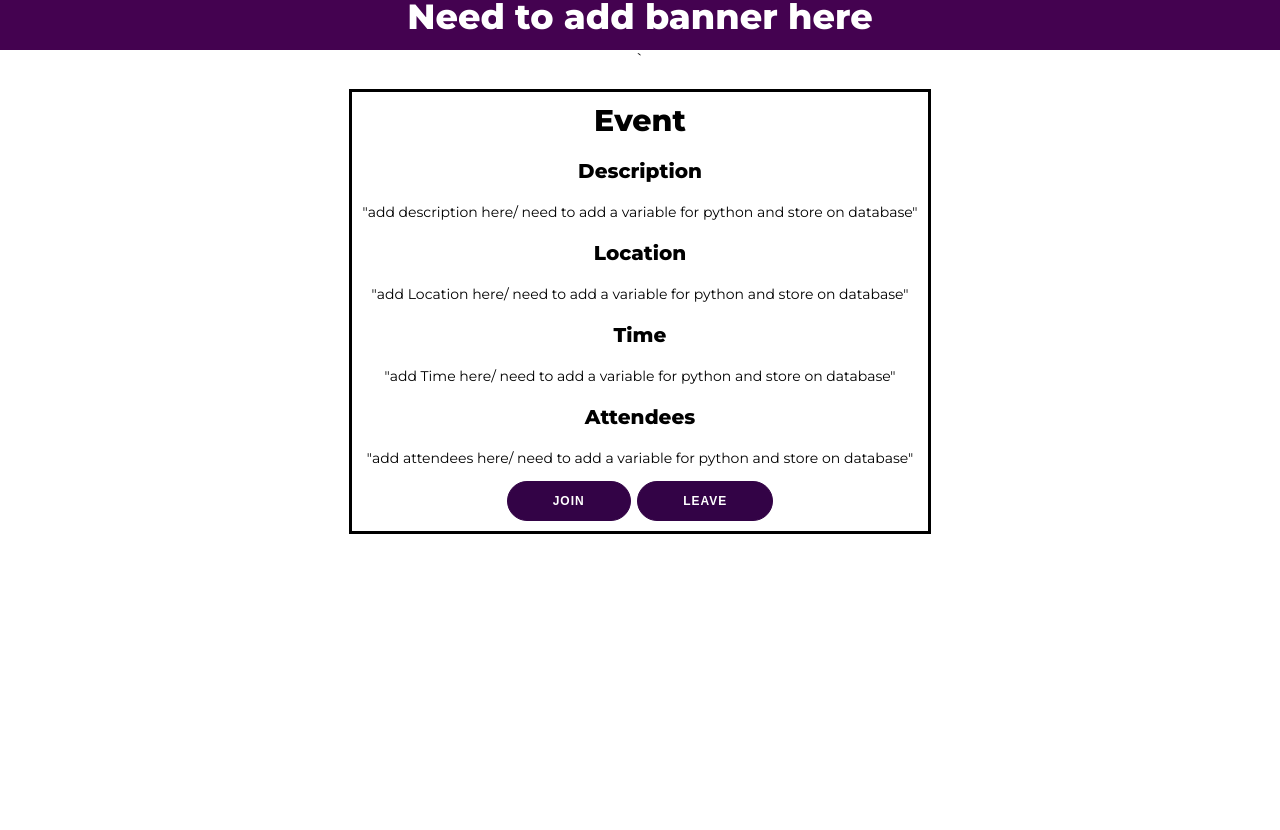
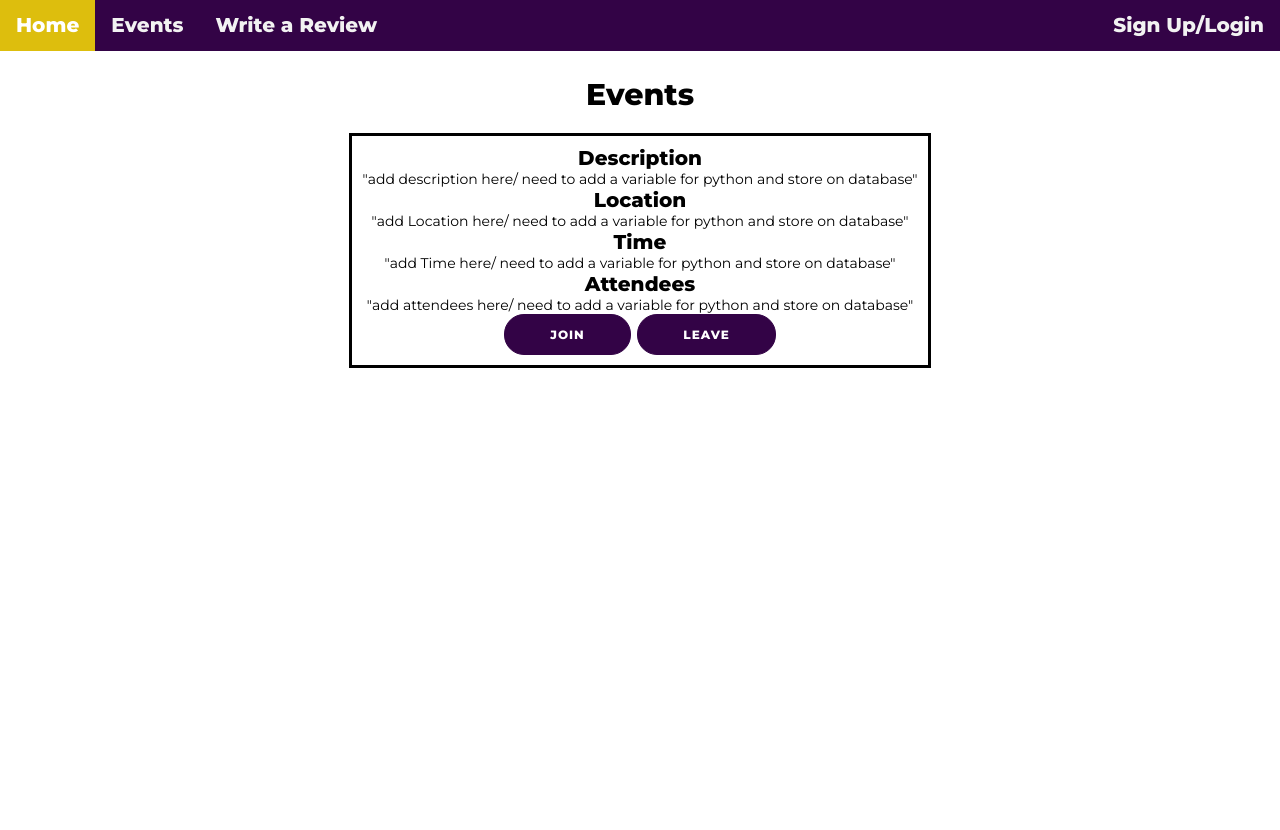
Before and after one commit to adev-exe/Finddit, a Flask app: page /events.html in a window 1280 px wide. Run offline with Flask 2, Linux system fonts and the light colour scheme.

Commit message:
change css, added nav to eventm removed robot

```diff
--- a/website/static/baseStyle.css
+++ b/website/static/baseStyle.css
@@ -1,17 +1,19 @@
-@import url('https://fonts.googleapis.com/css?family=Comfortaa');
+@import url('https://fonts.googleapis.com/css?family=Montserrat:400,800');
 *{
 	margin: 0;
 	padding: 0;
 	outline: none;
 	box-sizing: border-box;
-	font-family: 'Comfortaa', cursive;
+	font-family: 'Montserrat', sans-serif;
 }
+
 body{
 	background: url('https://i0.wp.com/stanzaliving.wpcomstaging.com/wp-content/uploads/2021/07/Cafes-in-Indore.jpg?fit=1000%2C750&ssl=1') no-repeat center;
-	background-size: cover;
+  background-size: cover;
 	width: 100%;
 	height: 100vh;
 }
+
 .wrapper{
 	position: absolute;
     top: 50%;
@@ -25,6 +27,7 @@ body{
     justify-content: space-between;
     border-radius: 5px;
 }
+
 .wrapper .input {
     width: 85%;
     padding: 15px 20px;
@@ -32,6 +35,7 @@ body{
     border-radius: 5px;
     font-weight: bold;
 }
+
 .searchbtn {
     background: #ffec00;
     width: 10%;
@@ -47,30 +51,37 @@ body{
     transform: translate(-50%, -50%);
     font-size: 18px;
 }
+
 body {
   margin: 0;
-  font-family: Arial, Helvetica, sans-serif;
 }
+
 .topnav {
-  background-color: #31078A;
+  background-color: #330346;
   overflow: hidden;
+  padding: 0%;
 }
+
 .topnav a {
   float: left;
   color: #f2f2f2;
   text-align: center;
   padding: 14px 16px;
   text-decoration: none;
-  font-size: 17px;
+  font-size: 20px;
+  font-weight: bold;
 }
+
 .topnav a:hover {
   background-color: #ddd;
   color: black;
 }
+
 .topnav a.active {
   background-color: #ddbe0d;
   color: white;
 }
+
 .topnav-right{
   float: right;
 }
--- a/website/static/eventStyle.css
+++ b/website/static/eventStyle.css
@@ -54,6 +54,7 @@ h2 {
   text-align: center;
   font-size: 30px;
   padding: 0px;
+  padding-top: 25px;
   margin-top: 0%;
   margin-bottom: 0%;
 }
--- a/website/templates/base.html
+++ b/website/templates/base.html
@@ -1,14 +1,14 @@
 <!DOCTYPE html>
 <head>
 <meta charset="UTF-8">
-<title>{% block title %} {% endblock %}</title>
+<title>{% block title %}Finddit {% endblock %}</title>
 <link rel="stylesheet" type="text/css" href="baseStyle.css">
 <link rel="stylesheet" href="https://use.fontawesome.com/releases/v5.7.0/css/all.css">
 </head>
 
 <body>
   <div class="topnav">
-    <a href="#"><img src="https://fcit.usf.edu/matrix/wp-content/uploads/2017/01/DanceBot-3-LG.gif" alt="Logo" width="50"></a>
+    <!-- <a href="#"><img src="https://fcit.usf.edu/matrix/wp-content/uploads/2017/01/DanceBot-3-LG.gif" alt="Logo" width="45"></a> -->
     <a class="active" href="#base">Home</a>
     <a href="events.html">Events</a>
     <a href="#review">Write a Review</a>
--- a/website/templates/events.html
+++ b/website/templates/events.html
@@ -5,14 +5,24 @@
   <meta charset="UTF-8">
   <meta name="viewport" content="width=device-width, initial-scale=1.0">
   <link rel="stylesheet" href="eventStyle.css">
+  <link rel="stylesheet" href="https://use.fontawesome.com/releases/v5.7.0/css/all.css">
   <title>Finddit</title>
 </head>
-<h1>Need to add banner here</h1>
 
 <body>`
+  <div class="topnav">
+    <link rel="stylesheet" type="text/css" href="baseStyle.css">
+    <a class="active" href="#base">Home</a>
+    <a href="events.html">Events</a>
+    <a href="#review">Write a Review</a>
+    <div class="topnav-right">
+      <a href="signuplogin.html">Sign Up/Login</a>
+    </div>
+  </div>
 
+  <h2>Events</h2>
   <div class="event-container">
-    <h2>Event</h2>
+    <link rel="stylesheet" href="eventStyle.css">
 
     <h3 for="description">Description</h3>
     <p> "add description here/ need to add a variable for python and store on database"</p>
@@ -28,10 +38,7 @@
 
     <button id="joinBtn" type="button">Join</button>
     <button id="leaveBtn" type="button">Leave</button>
-
-
   </div>
-
 
 </body>
 
--- a/website/templates/home.html
+++ /dev/null
@@ -1,4 +0,0 @@
-{% extends "base.html" %} {% block title %}Home{% endblock %} {% block content
-%}
-
-{% endblock %}
--- a/website/templates/results.html
+++ b/website/templates/results.html
@@ -5,6 +5,8 @@
   <meta charset="UTF-8">
   <meta name="viewport" content="width=device-width, initial-scale=1.0">
   <link rel="stylesheet" href="resultsStyle.css">
+  <link rel="stylesheet" href="https://use.fontawesome.com/releases/v5.7.0/css/all.css">
+
   <title>Finddit</title>
 </head>
 <h1>Need to add banner here</h1>
--- a/website/templates/signuplogin.html
+++ b/website/templates/signuplogin.html
@@ -2,7 +2,7 @@
 <html>
     <head>
         <title>SignUp and Login</title>
-        <link rel="stylesheet" type="text/css" href="style.css">
+        <link rel="stylesheet" type="text/css" href="signLogStyle.css">
         <link rel="stylesheet" href="https://cdnjs.cloudflare.com/ajax/libs/font-awesome/4.7.0/css/font-awesome.min.css">
     </head>
 <body>
--- a/website/views.py
+++ b/website/views.py
@@ -4,7 +4,7 @@ views = Blueprint('views',__name__)
 
 @views.route('/')
 def home():
-    return render_template("home.html", title = "Finddit")
+    return render_template("base.html", title = "Finddit")
 
 @views.route('/signuplogin.html')
 def signuplogin():
```
Also changed, not shown: website/static/signLogStyle.css (renamed from website/static/style.css), 4 other files.
